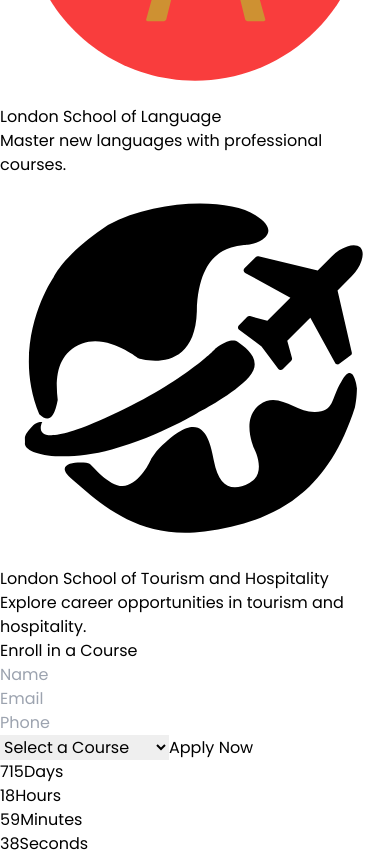
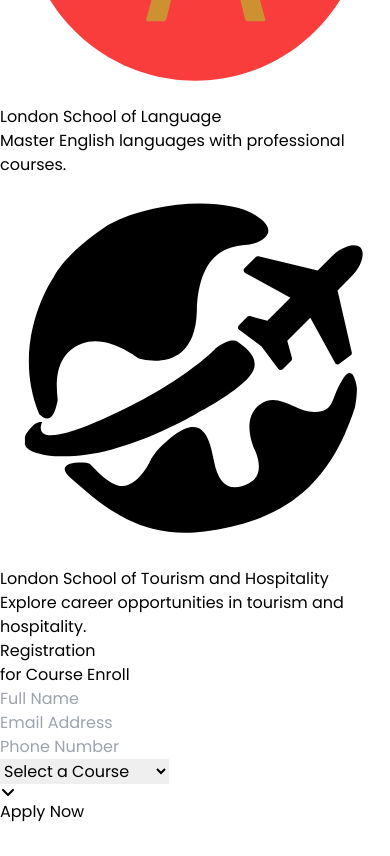
Before and after one commit to thezohaibkhalid/Harold-International, a React (Vite) app: page / in a window 390 px wide. Shown: the part 1540-2396 px from the top of the page. After the commit the page ends 2364 px from the top, so only its background shows below. Built offline with nearby package versions, Linux system fonts and the light colour scheme.

Commit message:
Responsive

```diff
--- a/src/components/HeroRegestration.tsx
+++ b/src/components/HeroRegestration.tsx
@@ -1,4 +1,6 @@
 import React from "react";
+import { FaAngleDown } from "react-icons/fa6";
+
 import course_1 from "../assets/course_1.svg";
 import course_2 from "../assets/course_2.svg";
 import course_3 from "../assets/course_3.svg";
@@ -7,11 +9,24 @@
 import course_6 from "../assets/course_6.svg";
 
 const features = [
-//   { id: 1, img: course_1, title: "Next Scheduled", text: "Stay updated with your upcoming courses and events." },
-  { id: 2, img: course_2, title: "Online Courses", text: "Access a variety of online courses anytime, anywhere." },
-  { id: 3, img: course_3, title: "Graduation", text: "Achieve your milestones and graduate successfully." },
-//   { id: 4, img: course_4, title: "University Life", text: "Experience an enriching and vibrant university life." },
-  { id: 5, img: course_5, title: "London School of Language", text: "Master new languages with professional courses." },
+  {
+    id: 2,
+    img: course_2,
+    title: "Online Courses",
+    text: "Access a variety of online courses anytime, anywhere.",
+  },
+  {
+    id: 3,
+    img: course_3,
+    title: "Graduation",
+    text: "Achieve your milestones and graduate successfully.",
+  },
+  {
+    id: 5,
+    img: course_5,
+    title: "London School of Language",
+    text: "Master English languages with professional courses.",
+  },
   {
     id: 6,
     img: course_6,
@@ -22,45 +37,56 @@
 
 const HeroRegistration: React.FC = () => {
   return (
-    <div className="max-w-[1520px] mx-auto flex flex-col lg:flex-row gap-12 px-6 lg:px-24 py-16">
+    <div className="max-w-[1520px] mx-auto flex flex-col md:flex-row lg:flex-row gap-40 px-2 py-16">
       {/* Left Section: Features */}
-      <div className="flex-[70%] grid grid-cols-1 md:grid-cols-2 lg:grid-cols-2 gap-8">
+      <div className="flex-[60%] grid grid-cols-1  sm:grid-cols-2 lg:gap-x-40 gap-x-8 ">
         {features.map((feature) => (
           <div
             key={feature.id}
-            className="space-y-6 items-start gap-4 p-4 rounded-lg  hover:shadow-lg transition-shadow duration-300"
+            className="space-y-6 items-start md:pl-8 md:p-0 p-8  lg:pl-12 rounded-lg hover:shadow-lg transition-shadow duration-300 cursor-pointer"
           >
-            <img src={feature.img} alt={feature.title} className="w-18 h-18" />
+            <img
+              src={feature.img}
+              alt={feature.title}
+              className="w-20 h-20"
+            />
             <div>
-              <h3 className="font-semibold text-lg mb-2 text-blue-600">{feature.title}</h3>
-              <p className="text-gray-600 text-sm leading-relaxed">{feature.text}</p>
+              <h3 className="font-semibold text-xl mb-2 text-[#212529]">
+                {feature.title}
+              </h3>
+              <p className="text-[#626A77] text-base leading-relaxed">
+                {feature.text}
+              </p>
             </div>
           </div>
         ))}
       </div>
 
       {/* Right Section: Registration Form */}
-      <div className="flex-[30%]  flex justify-center items-center">
-        <div className="bg-white shadow-lg p-8 rounded-lg w-full max-w-md">
-          <h2 className="text-2xl font-bold mb-6 text-center text-blue-700">Enroll in a Course</h2>
+      <div className="flex-[40%] flex justify-center items-center md:pr-16 ">
+        <div className="relative top-[-100px] bg-white shadow-2xl p-10 rounded-2xl w-full max-w-[500px] mx-auto">
+          <h2 className="lg:text-[26px] font-semibold mb-6 text-gray-700 ">
+          Registration
+          <br />
+          for Course Enroll
+          </h2>
           <form>
             <input
               type="text"
-              placeholder="Name"
-              className="w-full p-3 mb-4 border rounded focus:outline-none focus:ring-2 focus:ring-blue-500"
-            />
+              placeholder="Full Name"
+              className="w-full p-5 mb-6 bg-gray-100 rounded-full focus:outline-none focus:ring-2  transition duration-300 ease-in-out text-gray-700"            />
             <input
               type="email"
-              placeholder="Email"
-              className="w-full p-3 mb-4 border rounded focus:outline-none focus:ring-2 focus:ring-blue-500"
-            />
+              placeholder="Email Address"
+              className="w-full p-5 mb-6 bg-gray-100 rounded-full focus:outline-none focus:ring-2  transition duration-300 ease-in-out text-gray-700"            />
             <input
               type="tel"
-              placeholder="Phone"
-              className="w-full p-3 mb-4 border rounded focus:outline-none focus:ring-2 focus:ring-blue-500"
+              placeholder="Phone Number"
+              className="w-full p-5 mb-6 bg-gray-100 rounded-full focus:outline-none focus:ring-2  transition duration-300 ease-in-out text-gray-700"
             />
+            <div className="relative mb-8">
               <select
-              className="w-full p-3 mb-6 border rounded focus:outline-none focus:ring-2 focus:ring-blue-500"
+                className="w-full p-5 bg-gray-100 rounded-full appearance-none focus:outline-none focus:ring-2 focus:ring-blue-500 text-gray-700"
                 defaultValue=""
               >
                 <option value="" disabled>
@@ -70,31 +96,17 @@
                 <option value="course2">Data Science</option>
                 <option value="course3">Digital Marketing</option>
               </select>
+              <div className="absolute inset-y-0 right-0 flex items-center pr-4 pointer-events-none">
+              <FaAngleDown/>
+              </div>
+            </div>
             <button
               type="submit"
-              className="w-full py-3 bg-blue-600 text-white font-semibold rounded hover:bg-blue-700 transition duration-300"
+              className="w-full py-4 bg-blue-600 text-white font-semibold rounded-full hover:bg-white hover:text-blue-600 border-2 border-blue-500 focus:outline-none transition duration-300 ease-in-out"
             >
               Apply Now
             </button>
           </form>
-          <div className="flex justify-center mt-6 space-x-6 text-blue-600 font-bold text-lg">
-            <div className="text-center">
-              <span className="block">715</span>
-              <span className="text-xs text-gray-500">Days</span>
-            </div>
-            <div className="text-center">
-              <span className="block">18</span>
-              <span className="text-xs text-gray-500">Hours</span>
-            </div>
-            <div className="text-center">
-              <span className="block">59</span>
-              <span className="text-xs text-gray-500">Minutes</span>
-            </div>
-            <div className="text-center">
-              <span className="block">38</span>
-              <span className="text-xs text-gray-500">Seconds</span>
-            </div>
-          </div>
         </div>
       </div>
     </div>
```
Also changed, not shown: src/assets/Trusted.png (added), src/pages/Home.tsx (added). Lines whose indentation alone changed are shown as unchanged.
